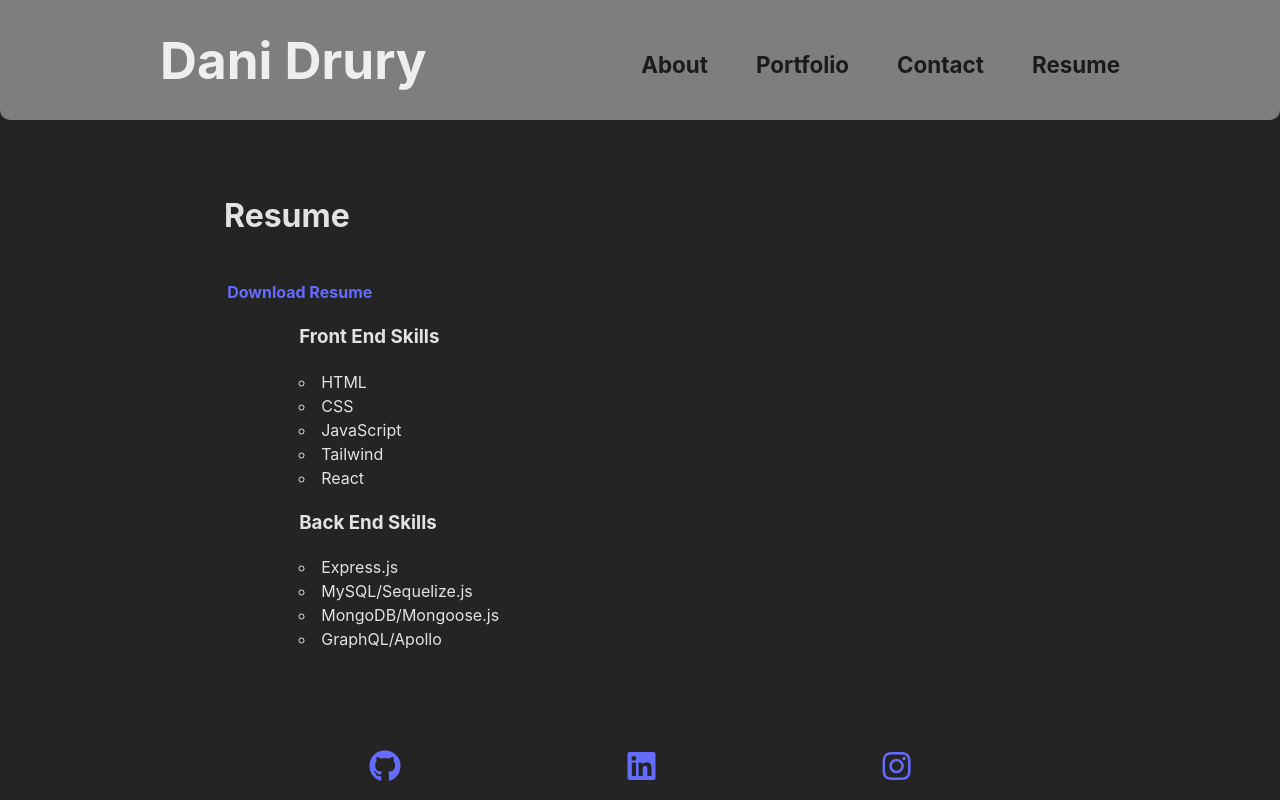
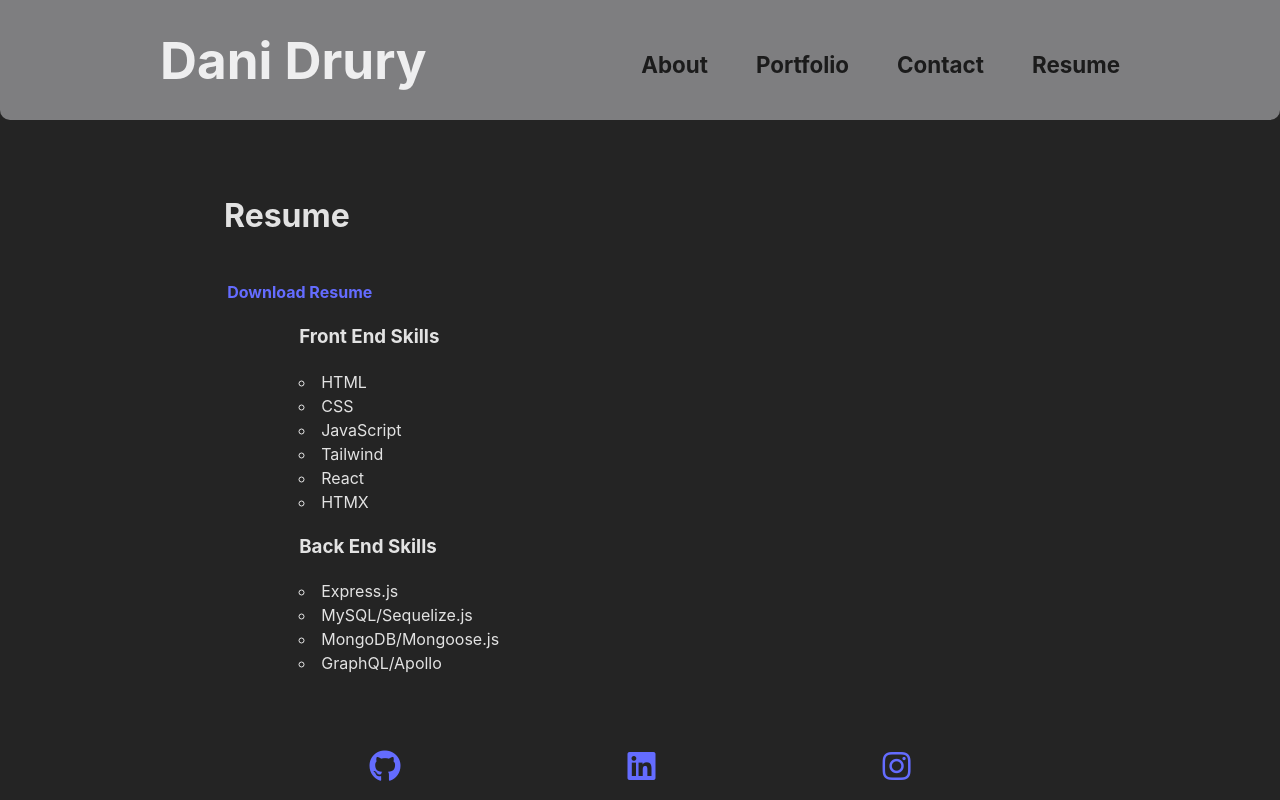
Before and after one commit to DaniDrury/portfolio-project, a React (Vite) app: page /resume in a window 1280 px wide. Built offline with nearby package versions, Linux system fonts and the light colour scheme.

Commit message:
added HTMX to front end skills / resume page

```diff
--- a/src/components/Resume/index.jsx
+++ b/src/components/Resume/index.jsx
@@ -13,6 +13,7 @@ export default function Resume() {
             <li>JavaScript</li>
             <li>Tailwind</li>
             <li>React</li>
+            <li>HTMX</li>
           </ul>
         </div>
       </div>
```
